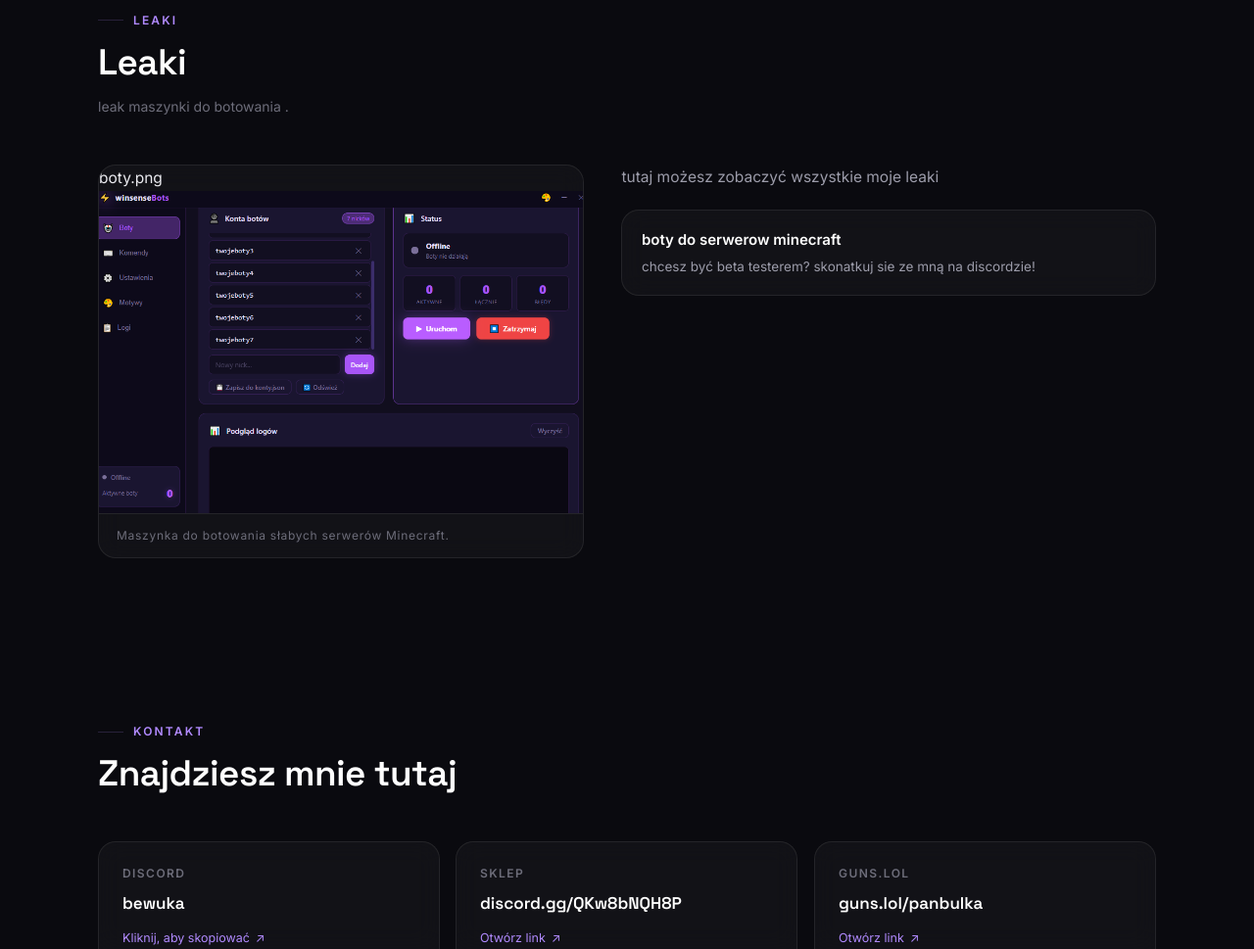
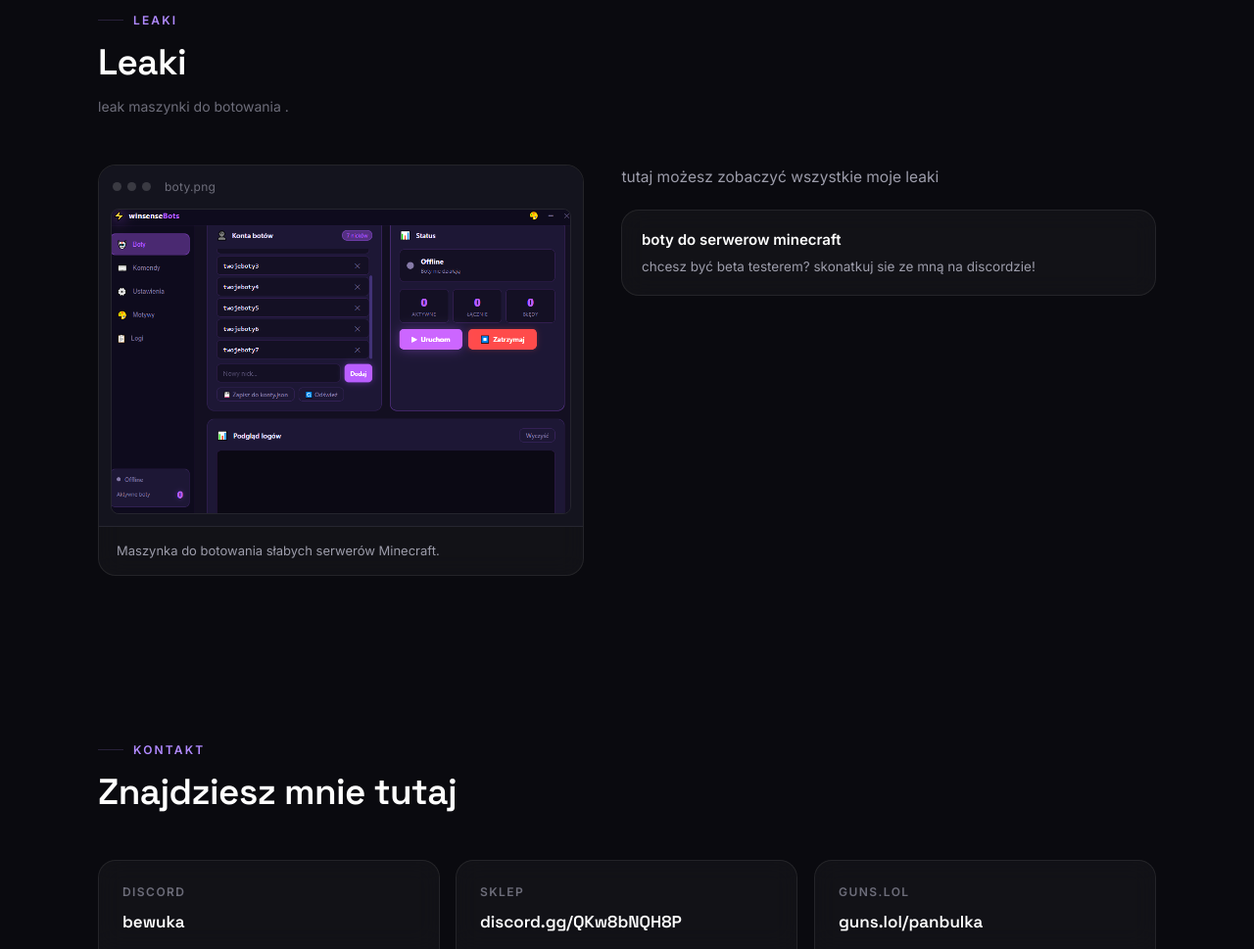
Before and after one commit to spoconyvanish-web/omnie, a plain HTML site: page index.html in a window 1280 px wide. Shown: the part 1856-2825 px from the top of the page at 98% size. Drawn offline with Linux system fonts and the light colour scheme.

Commit message:
Update main.css

```diff
--- a/css/main.css
+++ b/css/main.css
@@ -602,25 +602,51 @@ code {
   overflow: hidden;
 }
 
+.img-window {
+  padding: 12px;
+  background: #14141e;
+  border-bottom: 1px solid var(--line);
+}
+
+.img-window-bar {
+  display: flex;
+  align-items: center;
+  gap: 6px;
+  padding: 0 2px 12px;
+}
+
+.img-dot {
+  width: 9px;
+  height: 9px;
+  border-radius: 50%;
+  background: rgba(255, 255, 255, 0.16);
+}
+
+.img-window-title {
+  margin-left: 8px;
+  font-size: 12px;
+  letter-spacing: 0.02em;
+  color: var(--text-faint);
+}
+
 .leaks-image img {
   width: 100%;
   height: auto;
-  aspect-ratio: 3 / 2;
-  object-fit: cover;
   display: block;
-  transition: transform 0.6s var(--ease);
+  border-radius: 8px;
+  border: 1px solid rgba(255, 255, 255, 0.07);
+  filter: brightness(1.1);
+  transition: filter 0.4s var(--ease);
 }
 
 .leaks-image:hover img {
-  transform: scale(1.03);
+  filter: brightness(1.22);
 }
 
 .leaks-image figcaption {
-  font-size: 12px;
-  letter-spacing: 0.06em;
-  color: var(--text-faint);
-  padding: 12px 18px;
-  border-top: 1px solid var(--line);
+  font-size: 13px;
+  color: var(--text-dim);
+  padding: 14px 18px;
 }
 
 .leaks-intro {
```
